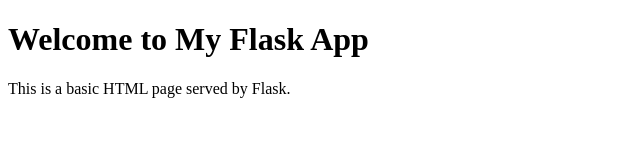
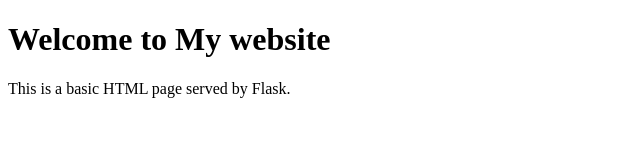
Before and after one commit to Jithin482/Pipeline1, a plain HTML site: page index.html in a window 1280 px wide. Shown: the whole page, without its empty margins (0-640 px from the left). Drawn offline with Linux system fonts and the light colour scheme.

Commit message:
Update index.html

```diff
--- a/index.html
+++ b/index.html
@@ -6,7 +6,7 @@
     <title>Flask App</title>
 </head>
 <body>
-    <h1>Welcome to My Flask App</h1>
+    <h1>Welcome to My website</h1>
     <p color='red'>This is a basic HTML page served by Flask.</p>
 </body>
 </html>
```
